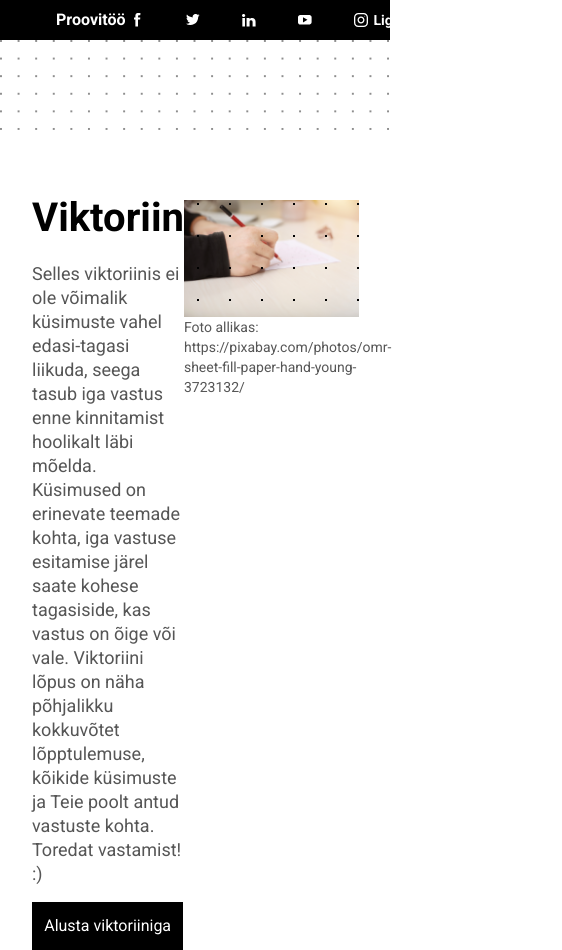
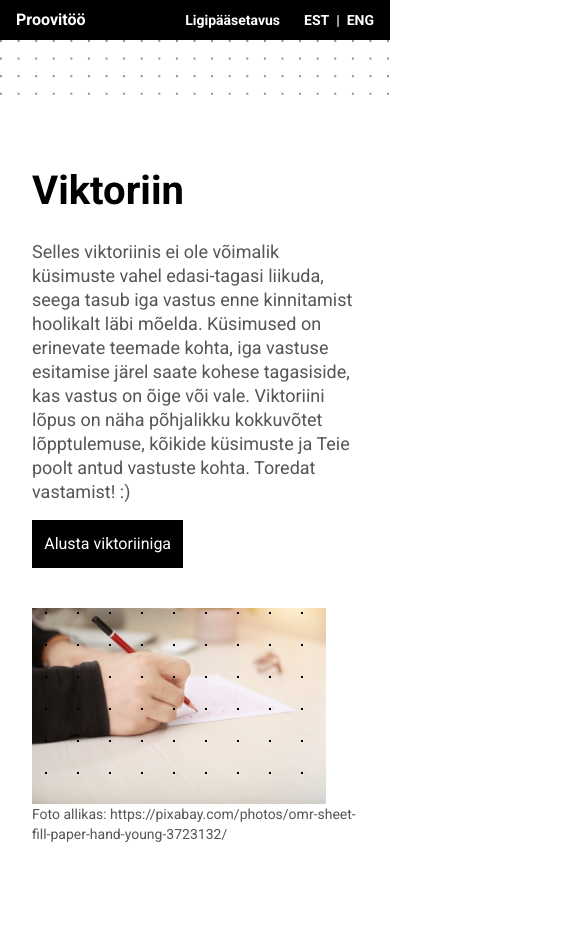
Before and after one commit to geilu/statistikaamet-proovitoo, a React (Vite) app: page / in a window 390 px wide. Shown: the whole page, 562 px wide, since content can reach past the window. After the commit the page ends 876 px from the top, so only its background shows below. Built offline with nearby package versions, Linux system fonts and the light colour scheme.

Commit message:
fix layout for mobile

```diff
--- a/src/components/header.tsx
+++ b/src/components/header.tsx
@@ -2,11 +2,12 @@ export default function Header() {
     const aStyle: string = "block hover:bg-white text-white hover:text-black";
 
     return (
-        <div className="bg-black w-full h-[2.5em] flex flex-row justify-between items-center px-[3.5em] text-white">
+        <div className="bg-black w-full h-[2.5em] px-[1em] flex flex-row justify-between items-center sm:px-[3.5em] text-white">
             <div id="header-left" className="w-full">
                 <a href="/" className="font-bold">Proovitöö</a>
             </div>
-            <div id="header-center" className="w-full flex flex-row justify-center gap-[2em]">
+
+            <div id="header-center" className="hidden sm:w-full sm:flex sm:flex-row sm:justify-center sm:gap-[2em]">
                 <a className={aStyle}
                     href="https://et-ee.facebook.com/Statistikaamet" target="_blank" rel="noopener noreferrer">
                     <svg width="24" height="24" viewBox="0 0 24 24" fill="none" xmlns="http://www.w3.org/2000/svg"
@@ -46,6 +47,7 @@ export default function Header() {
                     </svg>
                 </a>
             </div>
+
             <div id="header-right" className="w-full flex flex-row justify-end items-center gap-[1.5em]">
                 <a className="font-bold hover:underline text-sm"
                     href="https://www.stat.ee/et/ligipaasetavus" target="_blank" rel="noopener noreferrer">Ligipääsetavus</a>
--- a/src/components/navbar.tsx
+++ b/src/components/navbar.tsx
@@ -1,6 +1,6 @@
 export default function Navbar() {
     return (
-        <div className="w-full py-[3em] px-[2.5em] bg-[image:var(--light-pattern)] bg-[size:1.1em_1.1em]
+        <div className="w-full py-[2em] sm:py-[3em] px-[2.5em] bg-[image:var(--light-pattern)] bg-[size:1.1em_1.1em]
                                 flex flex-row justify-between">
         </div>
     )
--- a/src/components/questionCard.tsx
+++ b/src/components/questionCard.tsx
@@ -52,15 +52,15 @@ export default function QuestionCard({ setAnswers, setScore, setDone }: Readonly
         }
     }
 
-    const enterButton =  <button className="btn mt-[2em]r" onClick={handleEnter}>Sisesta</button>
+    const enterButton =  <button className="btn" onClick={handleEnter}>Sisesta</button>
 
-    const continueButton = <button className="btn mt-[2em]" onClick={handleContinue}>Liigu edasi</button>
+    const continueButton = <button className="btn" onClick={handleContinue}>Liigu edasi</button>
 
     return (
-        <div className="m-[5em]">
+        <div className="ml-[2em] mt-[2em] sm:m-[5em]">
             <h1 className="headline-large">{currentQuestion.question}</h1>
             {currentQuestion.options.map(o =>
-                <div key={o} className="my-[1em]">
+                <div key={o} className="my-[1.5em]">
                     <label className="body-medium flex flex-row">
                         <input id={`option-${o}`}
                                type="radio"
@@ -70,18 +70,18 @@ export default function QuestionCard({ setAnswers, setScore, setDone }: Readonly
                                value={o}
                                className="hidden"/>
                                 {/* radio buttoni stiil */}
-                                <div className={`w-5 h-5 rounded-full border-2 flex items-center justify-center mr-[1em] ${selected.toLowerCase() === o.toLowerCase()
+                                <div className={`w-5 h-5 rounded-full border-2 flex items-center justify-center mr-[1em] shrink-0 ${selected.toLowerCase() === o.toLowerCase()
                                     ? "border-black"
                                     : "border-gray-400"}`}>
                                     {selected.toLowerCase() === o.toLowerCase() &&
-                                        <div className="w-3 h-3 rounded-full bg-black" /> }
+                                        <div className="w-3 h-3 rounded-full bg-black shrink-0" /> }
                                 </div>
                         {o}
                     </label>
                 </div>)}
             <p className="text-[var(--error-color)] text-sm">{error}</p>
             {answered ? continueButton : enterButton}
-            <p className={answered ? "visible" : "hidden"}>{correctAnswer ? ("Tubli! Valisid õige vastuse.") : ("Kahjuks see pole õige vastus!")}</p> {/* nõue: kohene tagasiside */}
+            <p className={`${answered ? "visible" : "hidden"} body-small`}>{correctAnswer ? ("Tubli! Valisid õige vastuse.") : ("Kahjuks see pole õige vastus!")}</p> {/* nõue: kohene tagasiside */}
         </div>
     )
 }
--- a/src/index.css
+++ b/src/index.css
@@ -35,6 +35,7 @@
 }
 
 .btn {
+    display: inline-block;
     margin-top: 1em;
     margin-bottom: 1em;
     background-color: var(--primary-color);
@@ -51,7 +52,7 @@
 .headline-large {
     color: var(--primary-color);
     font-size: var(--title-1-size);
-    line-height: var(--title-2-line);
+    line-height: var(--title-1-line);
     font-family: 'Roboto', serif;
     font-weight: 700;
 }
--- a/src/pages/Start.tsx
+++ b/src/pages/Start.tsx
@@ -8,7 +8,7 @@ export default function Start() {
         <>
             <Header />
             <Navbar />
-            <div className="m-[2em] mt-[4em] flex flex-row">
+            <div className="m-[2em] mt-[4em] flex flex-col gap-6 sm:flex-row">
                 <div>
                     <h1 className="headline-large">Viktoriin</h1>
                     <p className="body-medium text-balance mt-[1.5em]">
@@ -16,7 +16,7 @@ export default function Start() {
                         Küsimused on erinevate teemade kohta, iga vastuse esitamise järel saate kohese tagasiside, kas vastus on õige või vale.
                         Viktoriini lõpus on näha põhjalikku kokkuvõtet lõpptulemuse, kõikide küsimuste ja Teie poolt antud vastuste kohta. Toredat vastamist! :)
                     </p>
-                    <a className="btn absolute"
+                    <a className="btn self-start"
                     href="/quiz">Alusta viktoriiniga</a>
                 </div>
                 <div>
--- a/vite.config.ts
+++ b/vite.config.ts
@@ -8,4 +8,7 @@ export default defineConfig({
       react(),
       tailwindcss(),
   ],
+    server: {
+      allowedHosts: true,
+    },
 })
```
